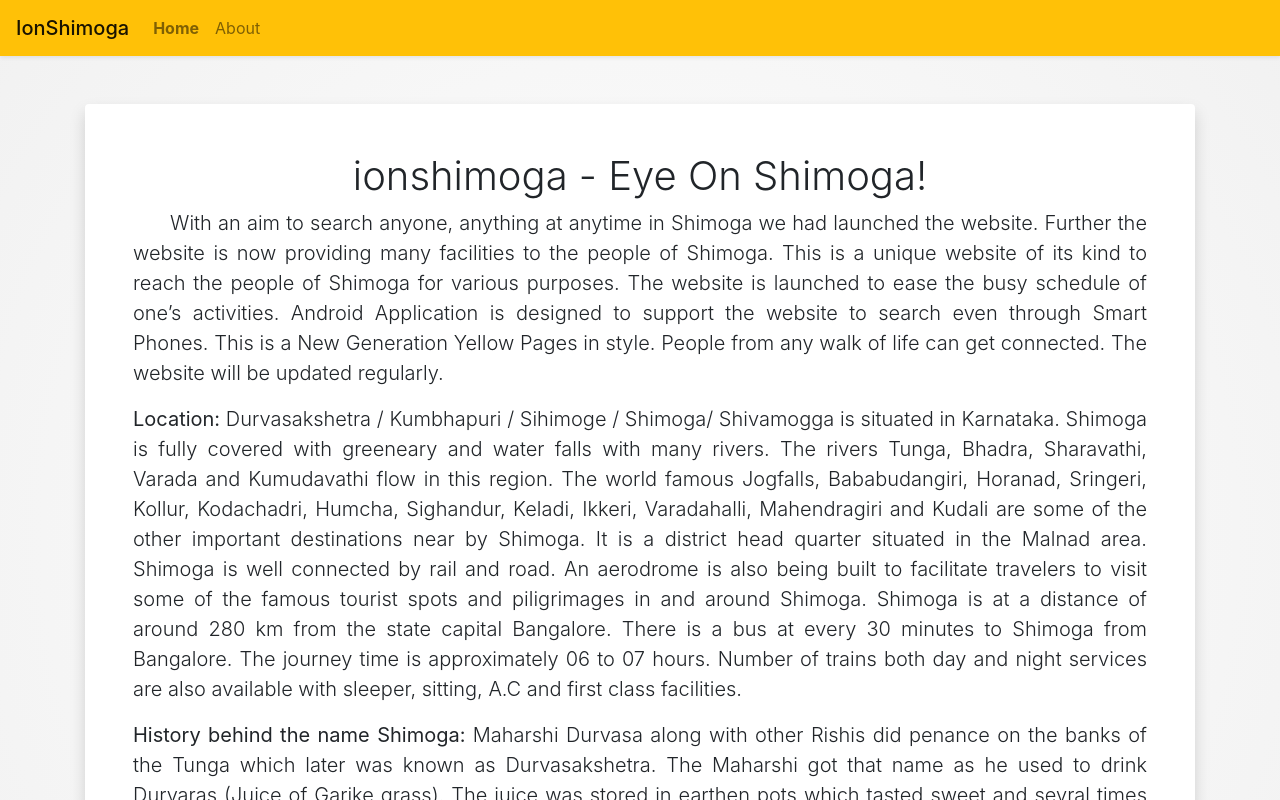
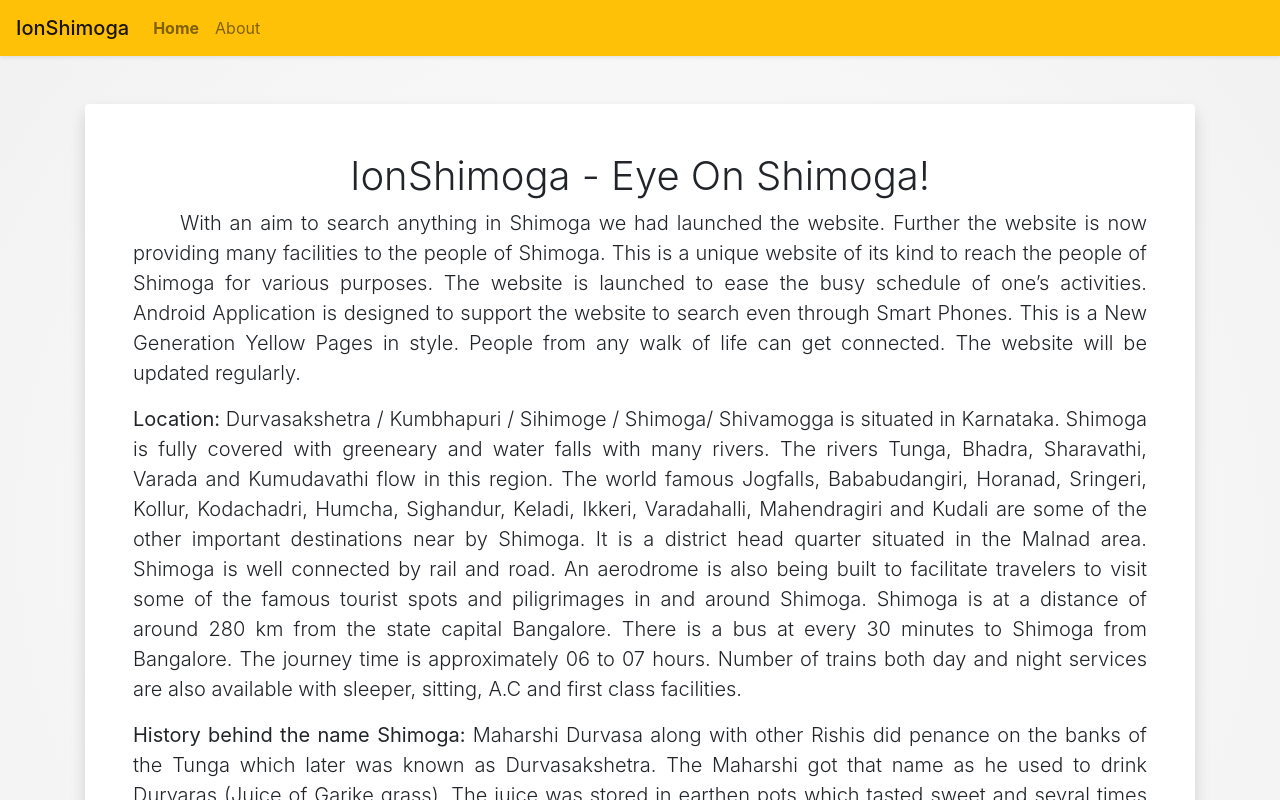
Before and after one commit to SankethSR/ionshimoga, an Angular app: page /aboutComponent in a window 1280 px wide. Shown: the top 800 px of the page. Built offline with nearby package versions, Linux system fonts and the light colour scheme.

Commit message:
Minor changes

```diff
--- a/src/app/about/about.component.html
+++ b/src/app/about/about.component.html
@@ -1,8 +1,8 @@
     <div class="container">
         <div class="card border-0 shadow my-5">
           <div class="card-body p-5">
-            <h1 class="font-weight-light text-center">ionshimoga - Eye On Shimoga!</h1>
-            <p class="lead text-justify">&nbsp;&nbsp;&nbsp;&nbsp;&nbsp;&nbsp;With an aim to search anyone, anything at anytime in Shimoga we had launched the website. Further the website is now providing many facilities to the people of Shimoga. This is a unique website of its kind to reach the people of Shimoga for various purposes. The website is launched to ease the busy schedule of one’s activities. Android Application is designed to support the website to search even through Smart Phones. This is a New Generation Yellow Pages in style. People from any walk of life can get connected. The website will be updated regularly.</p>
+            <h1 class="font-weight-light text-center">IonShimoga - Eye On Shimoga!</h1>
+            <p class="lead text-justify">&nbsp;&nbsp;&nbsp;&nbsp;&nbsp;&nbsp;With an aim to search anything in Shimoga we had launched the website. Further the website is now providing many facilities to the people of Shimoga. This is a unique website of its kind to reach the people of Shimoga for various purposes. The website is launched to ease the busy schedule of one’s activities. Android Application is designed to support the website to search even through Smart Phones. This is a New Generation Yellow Pages in style. People from any walk of life can get connected. The website will be updated regularly.</p>
             <p class="lead text-justify"><strong>Location:</strong>
                 Durvasakshetra / Kumbhapuri / Sihimoge / Shimoga/ Shivamogga is situated in Karnataka. Shimoga is fully covered with greeneary and water falls with many rivers. The rivers Tunga, Bhadra, Sharavathi, Varada and Kumudavathi flow in this region. The world famous Jogfalls, Bababudangiri, Horanad, Sringeri, Kollur, Kodachadri, Humcha, Sighandur, Keladi, Ikkeri, Varadahalli, Mahendragiri and Kudali are some of the other important destinations near by Shimoga. It is a district head quarter situated in the Malnad area. Shimoga is well connected by rail and road. An aerodrome is also being built to facilitate travelers to visit some of the famous tourist spots and piligrimages in and around Shimoga. Shimoga is at a distance of around 280 km from the state capital Bangalore. There is a bus at every 30 minutes to Shimoga from Bangalore. The journey time is approximately 06 to 07 hours. Number of trains both day and night services are also available with sleeper, sitting, A.C and first class facilities.</p>
             <p class="lead text-justify"><strong>History behind the name Shimoga:</strong>
--- a/src/app/app.component.ts
+++ b/src/app/app.component.ts
@@ -6,8 +6,8 @@ import { Component } from '@angular/core';
   styleUrls: ['./app.component.css']
 })
 export class AppComponent {
-  private isHome:boolean = true;
-  private isAbout:boolean = false;
+  public isHome:boolean = true;
+  public isAbout:boolean = false;
 
   setCurrent(event){
     console.log(event.target.innerText);
--- a/src/app/home/search/search.component.ts
+++ b/src/app/home/search/search.component.ts
@@ -10,7 +10,7 @@ import { $ } from 'protractor';
 })
 export class SearchComponent implements OnInit {
 
-  requestData: any[] = [];
+  requestData: any = [];
   responseData: any = [];
   select1: any;
   select2: any;
```
